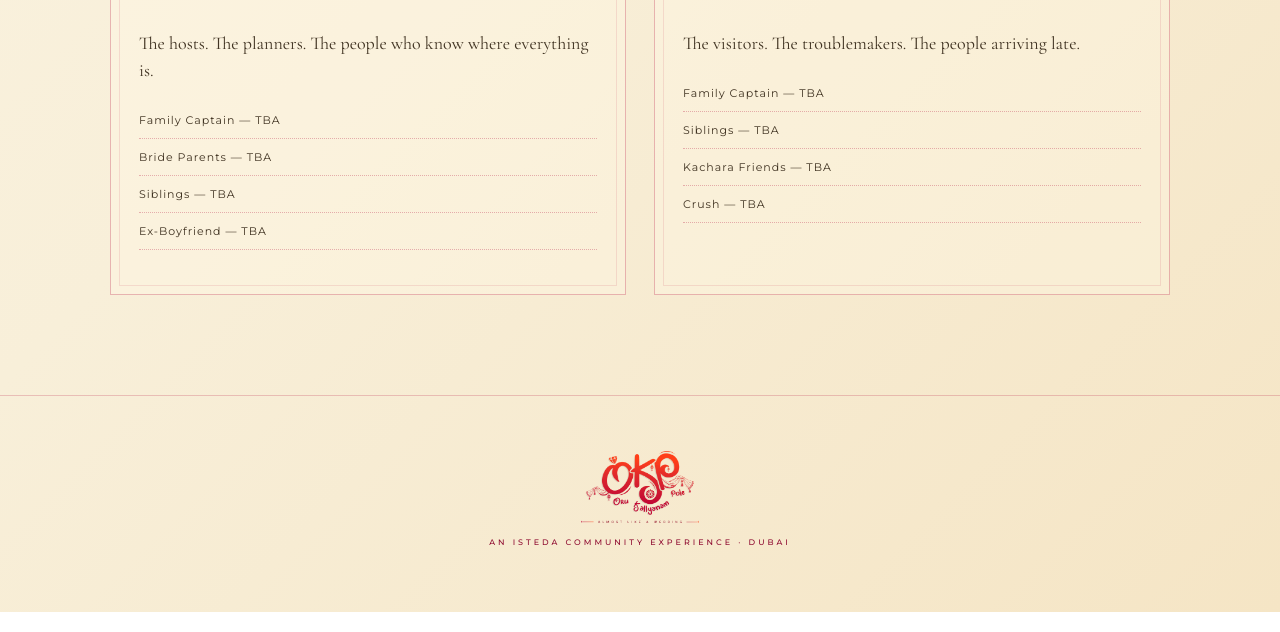
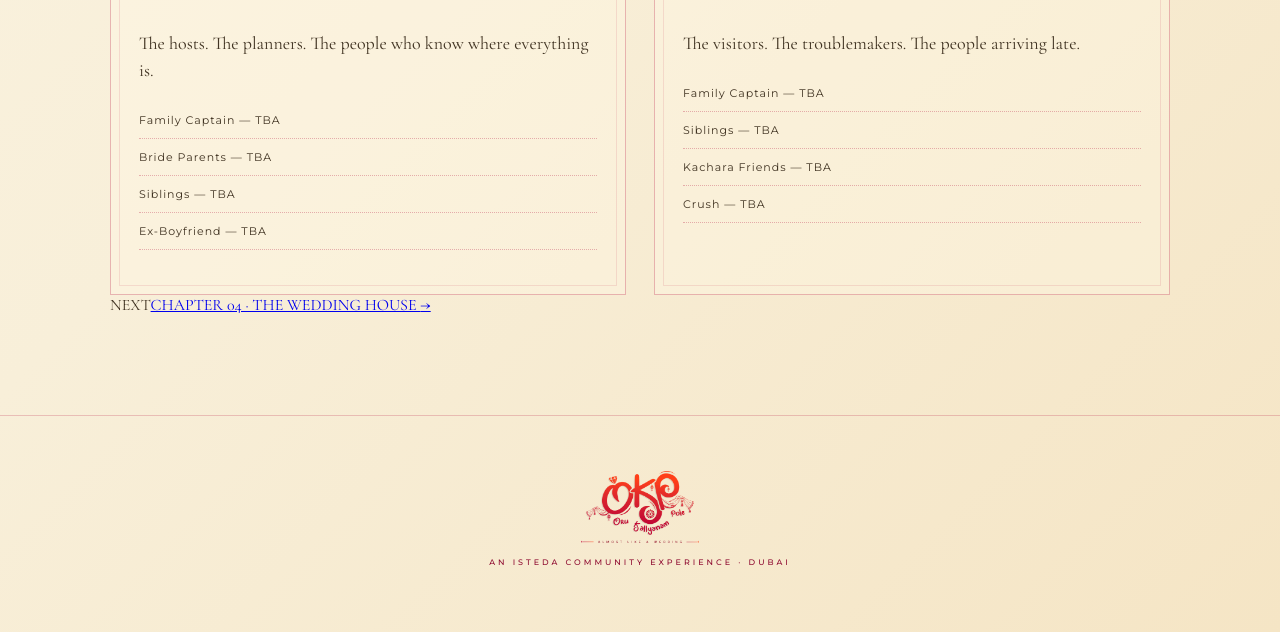
Before and after one commit to ThafzeerShnzzz/my-website, a plain HTML site: page teams.html in a window 1280 px wide. Shown: the part 1008-1640 px from the top of the page. Drawn offline with nearby package versions, Linux system fonts and the light colour scheme.

Commit message:
Add next chapter navigation to teams.html

```diff
--- a/teams.html
+++ b/teams.html
@@ -3,4 +3,6 @@
 <body><div class="topbar">ISTEDA COMMUNITY PRESENTS</div><nav><a class="brand" href="index.html" aria-label="O.K.P — Oru Kalyanam Pole"><img src="okp1.png" alt="O.K.P — Oru Kalyanam Pole"></a><button class="menu">☰</button><div class="links"><a href="index.html">Home</a><a href="story.html">Our Story</a><a href="programme.html">Programme</a><a class="active" href="teams.html">Teams</a><a href="house.html">Wedding House</a><a href="food.html">Food</a><a href="gallery.html">Gallery</a><a class="rsvp" href="rsvp.html">RSVP</a></div></nav>
 <main class="page">
 <div class="social-top"><a class="top-instagram" href="https://www.instagram.com/isteda_community?stkn=ZW85NmQ3OHI3Mjk2&utm_source=qr" target="_blank" rel="noopener" aria-label="Follow Isteda Community on Instagram"><svg viewBox="0 0 24 24" aria-hidden="true"><rect x="3" y="3" width="18" height="18" rx="5"></rect><circle cx="12" cy="12" r="4"></circle><circle cx="17.4" cy="6.7" r="1"></circle></svg><span>FOLLOW @ISTEDA_COMMUNITY</span></a></div><div class="page-head"><p class="eyebrow">CHAPTER 03</p><h1>The Families</h1><p>Two sides. One wedding. Unlimited arguments.</p></div>
-<section class="team-grid"><article><div class="team-photo team-photo-image"><img src="bride-team.jpg.png" alt="O.K.P Bride Team"></div><h2>THE BRIDE TEAM</h2><p>The hosts. The planners. The people who know where everything is.</p><ul><li>Family Captain — TBA</li><li>Bride Parents — TBA</li><li>Siblings — TBA</li><li>Ex-Boyfriend — TBA</li></ul></article><article><div class="team-photo team-photo-image"><img src="groom-team.jpg.png" alt="O.K.P Groom Team"></div><h2>THE GROOM TEAM</h2><p>The visitors. The troublemakers. The people arriving late.</p><ul><li>Family Captain — TBA</li><li>Siblings — TBA</li><li>Kachara Friends — TBA</li><li>Crush — TBA</li></ul></article></section></main><footer><img class="footer-logo" src="okp1.png" alt="O.K.P — Oru Kalyanam Pole"><small>AN ISTEDA COMMUNITY EXPERIENCE · DUBAI</small></footer><script src="script.js"></script></body></html>
+<section class="team-grid"><article><div class="team-photo team-photo-image"><img src="bride-team.jpg.png" alt="O.K.P Bride Team"></div><h2>THE BRIDE TEAM</h2><p>The hosts. The planners. The people who know where everything is.</p><ul><li>Family Captain — TBA</li><li>Bride Parents — TBA</li><li>Siblings — TBA</li><li>Ex-Boyfriend — TBA</li></ul></article><article><div class="team-photo team-photo-image"><img src="groom-team.jpg.png" alt="O.K.P Groom Team"></div><h2>THE GROOM TEAM</h2><p>The visitors. The troublemakers. The people arriving late.</p><ul><li>Family Captain — TBA</li><li>Siblings — TBA</li><li>Kachara Friends — TBA</li><li>Crush — TBA</li></ul></article></section>
+<section class="chapter-next"><span>NEXT</span><a href="house.html">CHAPTER 04 · THE WEDDING HOUSE <b>→</b></a></section>
+</main><footer><img class="footer-logo" src="okp1.png" alt="O.K.P — Oru Kalyanam Pole"><small>AN ISTEDA COMMUNITY EXPERIENCE · DUBAI</small></footer><script src="script.js"></script></body></html>
```
